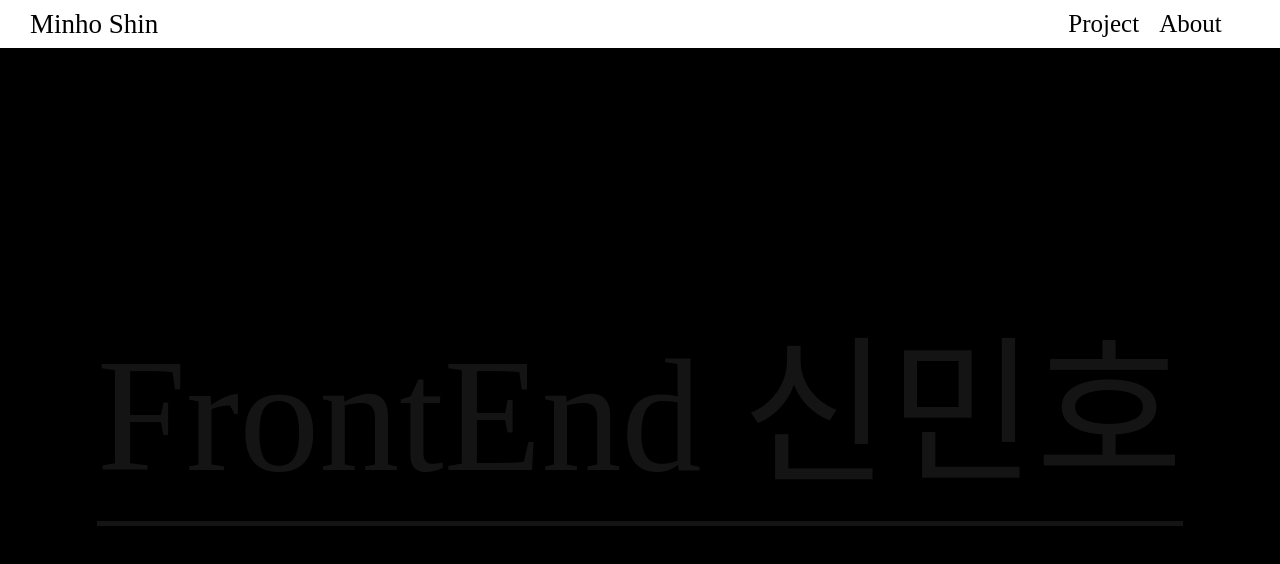
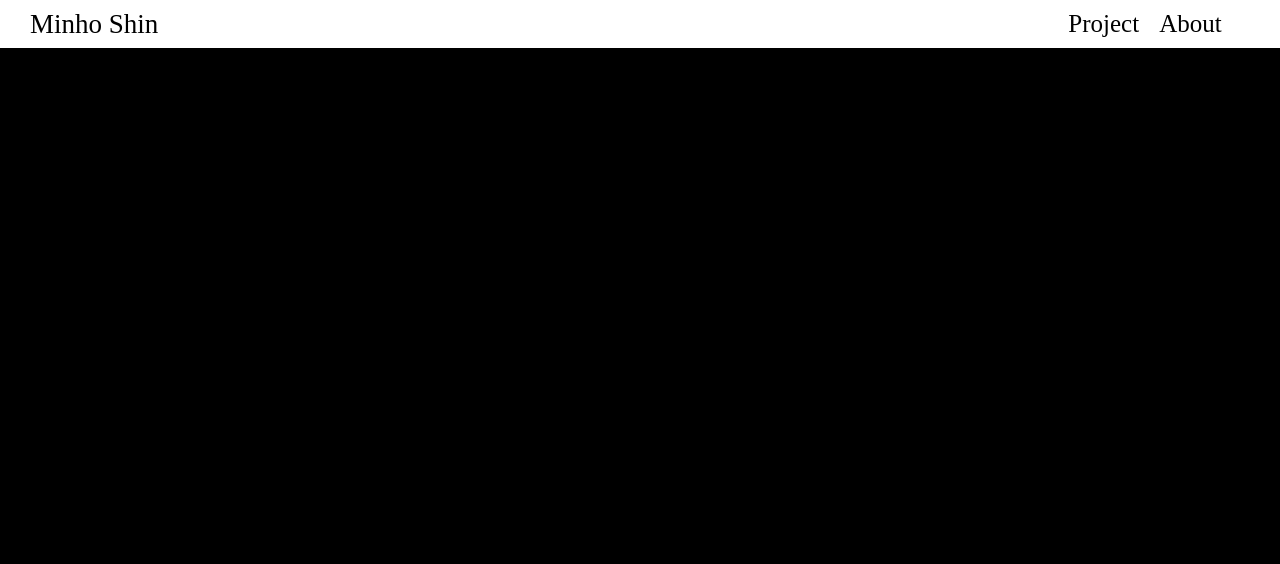
Before and after one commit to minhoshin11/portfolio, a React (Vite) app: page / in a window 1280 px wide. Shown: the top 564 px of the page. Built offline with nearby package versions, Linux system fonts and the light colour scheme; a web font is replaced by a local one.

Commit message:
메인페이지 디자인 수정

```diff
--- a/src/pages/main/index.module.css
+++ b/src/pages/main/index.module.css
@@ -24,12 +24,12 @@
     opacity: 0;
   }
   50% {
-    left: 50%;
+    left: 27%;
     opacity: 1;
     transform: translateX(-50%);
   }
   100% {
-    left: 50%;
+    left: 27%;
     opacity: 0;
     transform: translateX(-50%);
   }
@@ -41,12 +41,12 @@
     opacity: 0;
   }
   50% {
-    right: 50%;
+    right: 27%;
     opacity: 1;
     transform: translateX(50%);
   }
   100% {
-    right: 50%;
+    right: 27%;
     opacity: 0;
     transform: translateX(50%);
   }
@@ -84,11 +84,12 @@
 
 /* 각각의 애니메이션 적용 클래스 */
 .leftToCenter {
-  animation-name: moveLeftToCenter;
+  animation: moveLeftToCenter 2s forwards;
 }
 
 .rightToCenter {
-  animation-name: moveRightToCenter;
+  animation: moveRightToCenter 3s forwards;
+  /* animation-name: moveRightToCenter; */
 }
 
 .myName {
@@ -106,7 +107,7 @@
   width: 0;
   background-color: white;
   animation: underlineExpand 1s forwards;
-  animation-delay: 3.5s; /* 밑줄 애니메이션 딜레이 */
+  animation-delay: 3s; /* 밑줄 애니메이션 딜레이 */
 }
 
 /* 버튼 박스 및 버튼 스타일 */
@@ -118,7 +119,7 @@
   margin-top: 150px;
   opacity: 0; /* 초기 상태를 숨김 */
   animation: fadeIn 1s forwards;
-  animation-delay: 6s; /* 글자 애니메이션 후 버튼 애니메이션 시작 */
+  animation-delay: 5.5s; /* 글자 애니메이션 후 버튼 애니메이션 시작 */
   font-size: 7rem;
   align-items: center;
   gap: 20px;
--- a/src/pages/main/main.tsx
+++ b/src/pages/main/main.tsx
@@ -9,19 +9,19 @@ export default function Main() {
       <div className={styles.mainContainer}>
         <div
           className={`${styles.text} ${styles.leftToCenter}`}
-          style={{ animationDelay: "0s", animationDuration: "2s" }}
+          style={{ animationDelay: "0s" }}
         >
           유저 경험을
         </div>
         <div
           className={`${styles.text} ${styles.rightToCenter}`}
-          style={{ animationDelay: "1.5s", animationDuration: "1.5s" }}
+          style={{ animationDelay: "0" }}
         >
           중시하는
         </div>
         <div
           className={`${styles.text} ${styles.myName}`}
-          style={{ animationDelay: "3.0s", animationDuration: "3s" }}
+          style={{ animationDelay: "2.5s", animationDuration: "3s" }}
         >
           FrontEnd 신민호
         </div>
```
